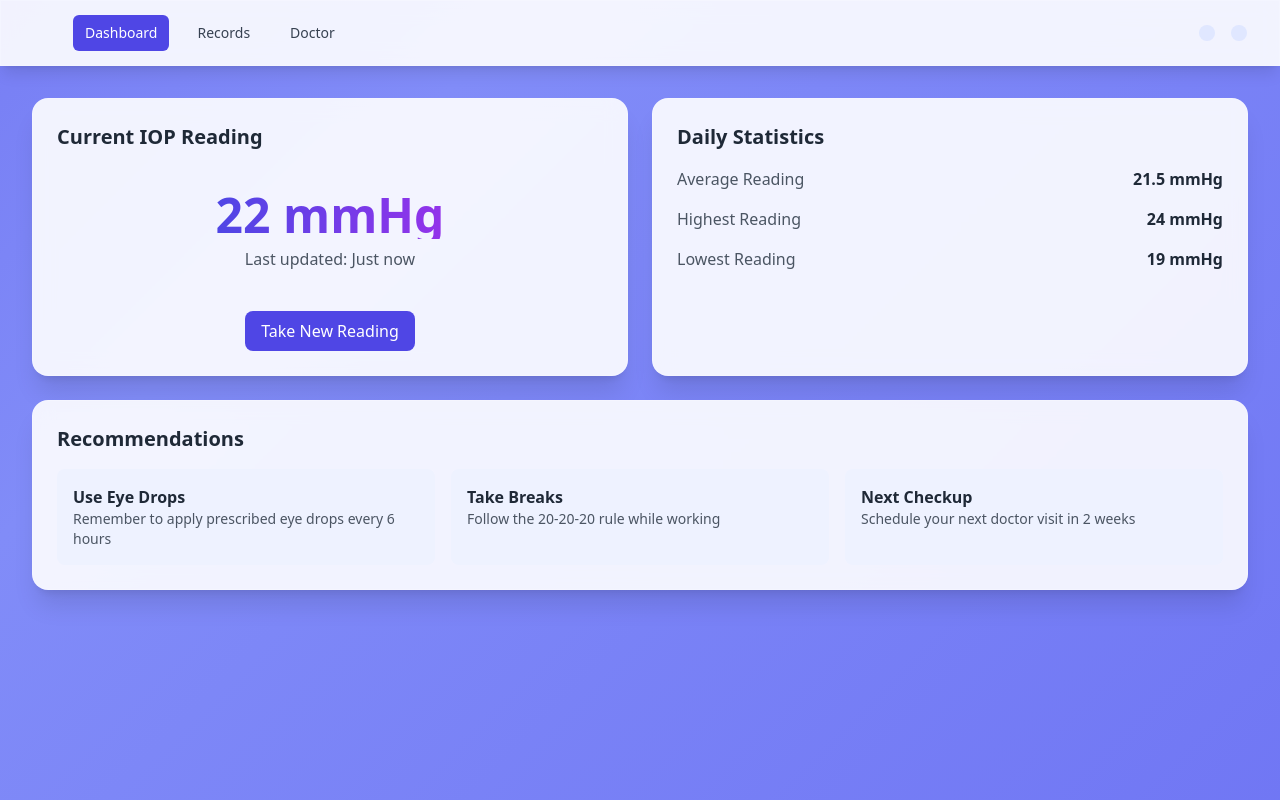
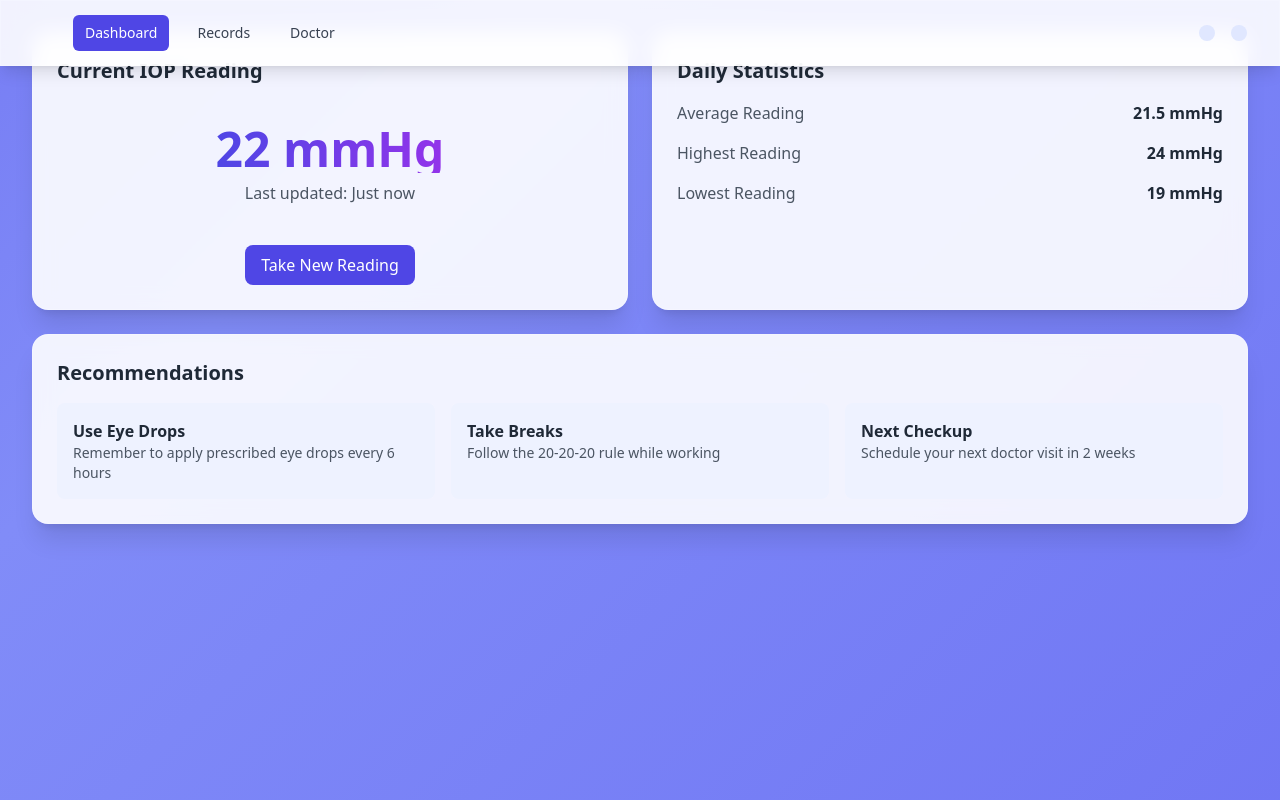
Before and after one commit to nithiya-2003/Smart_Tonometer_website, a Flask app: page /dashboard in a window 1280 px wide. Run offline with Flask 3, Linux system fonts and the light colour scheme; some libraries are stand-ins or nearby versions.

Commit message:
Assistant checkpoint: Add fixed navigation bar at top of all pages
Assistant generated file changes:
- templates/dashboard.html: Add top navigation bar
- templates/previous-records.html: Add top navigation bar
- templates/doctor-suggestion.html: Add top navigation bar

---

User prompt:

I NNE T NAVIGATION BAR AT TOP

```diff
--- a/templates/dashboard.html
+++ b/templates/dashboard.html
@@ -26,7 +26,7 @@
   </head>
   <body class="animated-gradient min-h-screen">
     <!-- Navigation -->
-    <nav class="glass-card shadow-lg">
+    <nav class="glass-card shadow-lg fixed top-0 left-0 right-0 z-50">
       <div class="max-w-7xl mx-auto px-4 sm:px-6 lg:px-8">
         <div class="flex items-center justify-between h-16">
           <div class="flex items-center">
--- a/templates/doctor-suggestion.html
+++ b/templates/doctor-suggestion.html
@@ -26,7 +26,7 @@
   </head>
   <body class="animated-gradient min-h-screen">
     <!-- Navigation -->
-    <nav class="glass-card shadow-lg">
+    <nav class="glass-card shadow-lg fixed top-0 left-0 right-0 z-50">
       <div class="max-w-7xl mx-auto px-4 sm:px-6 lg:px-8">
         <div class="flex items-center justify-between h-16">
           <div class="flex items-center">
--- a/templates/previous-records.html
+++ b/templates/previous-records.html
@@ -26,7 +26,7 @@
   </head>
   <body class="animated-gradient min-h-screen">
     <!-- Navigation -->
-    <nav class="glass-card shadow-lg">
+    <nav class="glass-card shadow-lg fixed top-0 left-0 right-0 z-50">
       <div class="max-w-7xl mx-auto px-4 sm:px-6 lg:px-8">
         <div class="flex items-center justify-between h-16">
           <div class="flex items-center">
```
